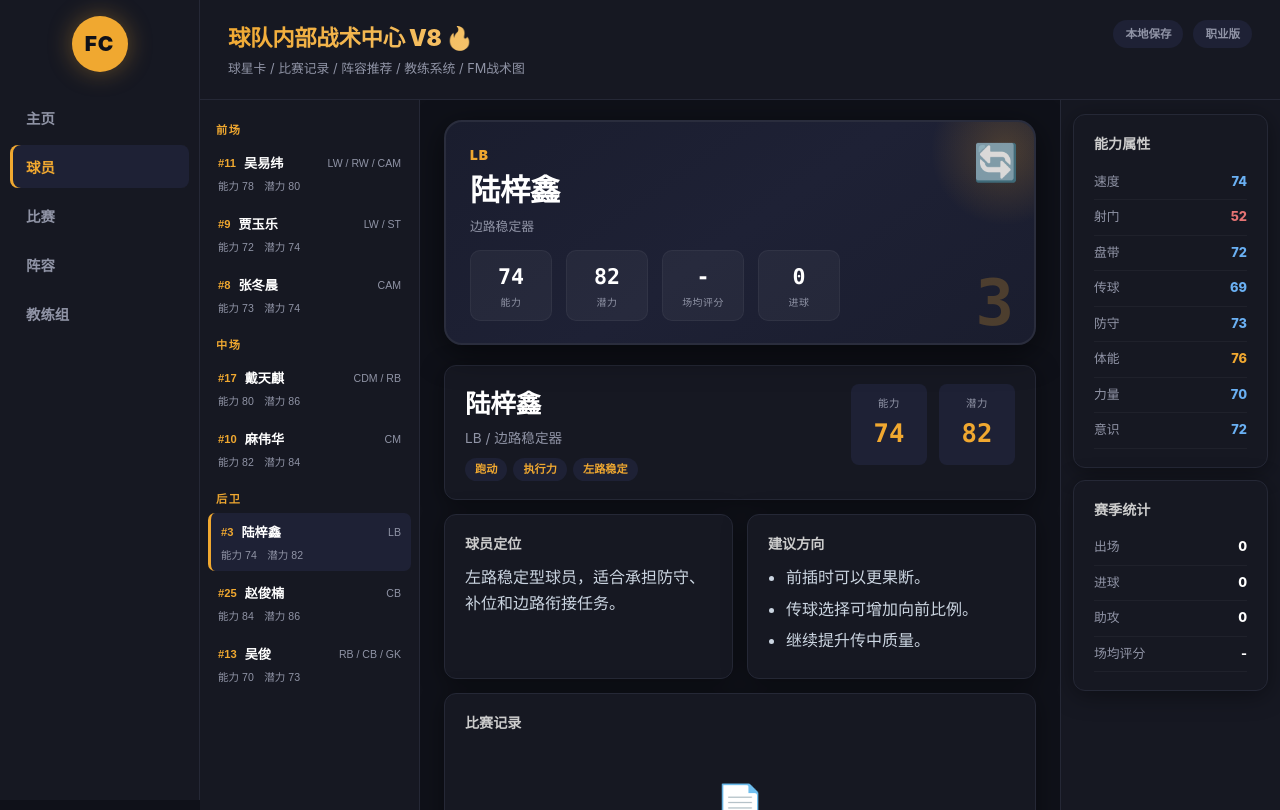
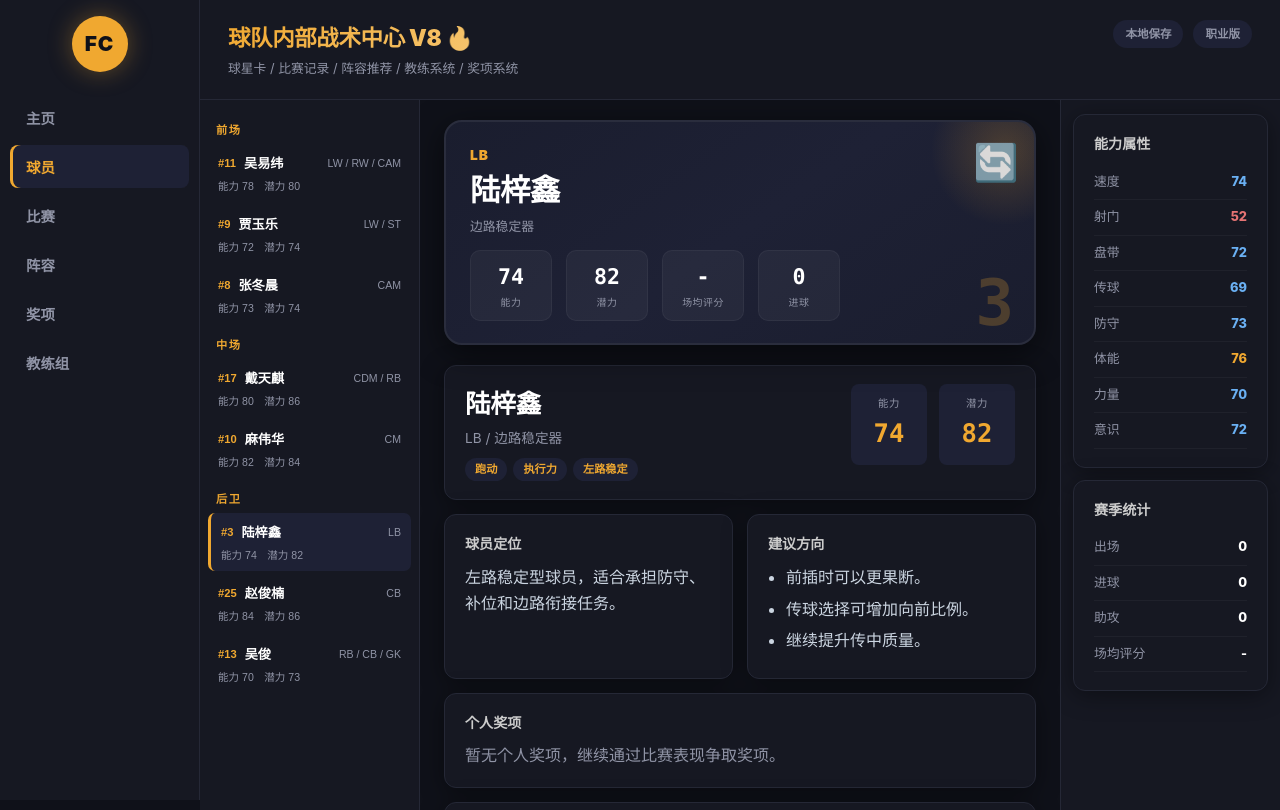
Before and after one commit to 3151918669-png/football, a React (Vite) app: page / in a window 1280 px wide. Built offline with nearby package versions, Linux system fonts and the light colour scheme.

Commit message:
Update App.jsx

```diff
--- a/src/App.jsx
+++ b/src/App.jsx
@@ -13,7 +13,16 @@ const initialPlayers = [
     tags: ["跑动", "执行力", "左路稳定"],
     summary: "左路稳定型球员，适合承担防守、补位和边路衔接任务。",
     suggestions: ["前插时可以更果断。", "传球选择可增加向前比例。", "继续提升传中质量。"],
-    attributes: { 速度: 74, 射门: 52, 盘带: 72, 传球: 69, 防守: 73, 体能: 76, 力量: 70, 意识: 72 },
+    attributes: {
+      速度: 74,
+      射门: 52,
+      盘带: 72,
+      传球: 69,
+      防守: 73,
+      体能: 76,
+      力量: 70,
+      意识: 72,
+    },
     matches: [],
   },
   {
@@ -27,7 +36,16 @@ const initialPlayers = [
     tags: ["扫荡", "拦截", "高覆盖"],
     summary: "负责中场保护，拦截对手进攻，为球队提供稳定屏障。",
     suggestions: ["注意纵向保护。", "出球时更耐心。", "领先时保持专注。"],
-    attributes: { 速度: 72, 射门: 48, 盘带: 63, 传球: 65, 防守: 82, 体能: 84, 力量: 84, 意识: 74 },
+    attributes: {
+      速度: 72,
+      射门: 48,
+      盘带: 63,
+      传球: 65,
+      防守: 82,
+      体能: 84,
+      力量: 84,
+      意识: 74,
+    },
     matches: [],
   },
   {
@@ -41,7 +59,16 @@ const initialPlayers = [
     tags: ["突破", "创造", "多位置"],
     summary: "可承担多个前场角色，适合制造进攻变化。",
     suggestions: ["增加无球跑动。", "突破后选择更果断。", "提升最后一传稳定性。"],
-    attributes: { 速度: 82, 射门: 70, 盘带: 82, 传球: 74, 防守: 50, 体能: 72, 力量: 68, 意识: 70 },
+    attributes: {
+      速度: 82,
+      射门: 70,
+      盘带: 82,
+      传球: 74,
+      防守: 50,
+      体能: 72,
+      力量: 68,
+      意识: 70,
+    },
     matches: [],
   },
   {
@@ -55,7 +82,16 @@ const initialPlayers = [
     tags: ["身体", "支点", "冲击"],
     summary: "前场力量型球员，适合承担支点和牵制任务。",
     suggestions: ["多利用身体保护球权。", "提前观察中路队友。", "背身拿球减少停顿。"],
-    attributes: { 速度: 68, 射门: 70, 盘带: 66, 传球: 58, 防守: 42, 体能: 70, 力量: 82, 意识: 66 },
+    attributes: {
+      速度: 68,
+      射门: 70,
+      盘带: 66,
+      传球: 58,
+      防守: 42,
+      体能: 70,
+      力量: 82,
+      意识: 66,
+    },
     matches: [],
   },
   {
@@ -69,7 +105,16 @@ const initialPlayers = [
     tags: ["接应", "传球", "组织"],
     summary: "适合阵地战中提供接应和短传连接。",
     suggestions: ["增加跑动参与度。", "加快处理球节奏。", "提升对抗稳定性。"],
-    attributes: { 速度: 62, 射门: 64, 盘带: 71, 传球: 73, 防守: 55, 体能: 66, 力量: 60, 意识: 70 },
+    attributes: {
+      速度: 62,
+      射门: 64,
+      盘带: 71,
+      传球: 73,
+      防守: 55,
+      体能: 66,
+      力量: 60,
+      意识: 70,
+    },
     matches: [],
   },
   {
@@ -83,7 +128,16 @@ const initialPlayers = [
     tags: ["节拍器", "组织", "出球"],
     summary: "球队进攻节奏掌控者，擅长短传和控球。",
     suggestions: ["对抗强时更早出球。", "增加无球接应。", "尝试更果断向前传球。"],
-    attributes: { 速度: 58, 射门: 60, 盘带: 76, 传球: 86, 防守: 62, 体能: 70, 力量: 58, 意识: 82 },
+    attributes: {
+      速度: 58,
+      射门: 60,
+      盘带: 76,
+      传球: 86,
+      防守: 62,
+      体能: 70,
+      力量: 58,
+      意识: 82,
+    },
     matches: [],
   },
   {
@@ -97,7 +151,16 @@ const initialPlayers = [
     tags: ["防线统帅", "站位", "补位"],
     summary: "球队后场稳定器，负责防线高度、补位和后场组织。",
     suggestions: ["高位防线时提醒队友保护距离。", "提前控制身后空间。", "更多组织队友站位。"],
-    attributes: { 速度: 72, 射门: 45, 盘带: 66, 传球: 70, 防守: 86, 体能: 80, 力量: 84, 意识: 84 },
+    attributes: {
+      速度: 72,
+      射门: 45,
+      盘带: 66,
+      传球: 70,
+      防守: 86,
+      体能: 80,
+      力量: 84,
+      意识: 84,
+    },
     matches: [],
   },
   {
@@ -111,7 +174,16 @@ const initialPlayers = [
     tags: ["多位置", "补位", "防守"],
     summary: "可在 RB、CB、GK 特殊场景中补充使用。",
     suggestions: ["位置切换时多沟通。", "防守站位更紧凑。", "门将位置可作为备用。"],
-    attributes: { 速度: 60, 射门: 40, 盘带: 55, 传球: 58, 防守: 70, 体能: 66, 力量: 68, 意识: 64 },
+    attributes: {
+      速度: 60,
+      射门: 40,
+      盘带: 55,
+      传球: 58,
+      防守: 70,
+      体能: 66,
+      力量: 68,
+      意识: 64,
+    },
     matches: [],
   },
 ];
@@ -123,22 +195,25 @@ const coachData = [
     name: "章兮兮",
     role: "主教练",
     roleKey: "head",
-    desc: "负责整体战术、首发选择与比赛决策。",
+    desc: "负责整体战术、首发选择、临场调整与比赛决策。",
     initials: "章",
+    focus: "整体战术 / 首发安排 / 比赛指挥",
   },
   {
     name: "陆梓鑫",
     role: "助理教练",
     roleKey: "assistant-player",
-    desc: "负责训练组织、球员沟通与执行反馈。",
+    desc: "负责训练组织、球员沟通、边路战术执行反馈。",
     initials: "陆",
+    focus: "训练组织 / 球员沟通 / 执行反馈",
   },
   {
     name: "杨寒",
     role: "助理教练",
     roleKey: "assistant",
-    desc: "负责数据记录、赛后复盘与战术辅助。",
+    desc: "负责数据记录、赛后复盘、阵容建议与战术辅助。",
     initials: "杨",
+    focus: "数据分析 / 赛后复盘 / 战术辅助",
   },
 ];
 
@@ -150,6 +225,11 @@ function averageRating(matches) {
 
 function totalStat(matches, key) {
   return matches.reduce((sum, m) => sum + Number(m[key] || 0), 0);
+}
+
+function getNumberValue(value) {
+  if (value === "-" || value === undefined || value === null) return 0;
+  return Number(value);
 }
 
 function getStatus(player) {
@@ -173,6 +253,21 @@ function countResults(matches) {
   });
 
   return { wins, draws, losses };
+}
+
+function getUniqueTeamMatches(players) {
+  const map = new Map();
+
+  players.forEach((player) => {
+    player.matches.forEach((match) => {
+      const key = `${match.date}-${match.opponent}`;
+      if (!map.has(key)) {
+        map.set(key, match);
+      }
+    });
+  });
+
+  return Array.from(map.values());
 }
 
 export default function App() {
@@ -235,6 +330,62 @@ export default function App() {
   }, [players]);
 
   const mvp = ranking.find((p) => p.matches.length > 0);
+
+  const awardStats = useMemo(() => {
+    const playerStats = players.map((player) => {
+      const goals = totalStat(player.matches, "goals");
+      const assists = totalStat(player.matches, "assists");
+      const avgRating = averageRating(player.matches);
+      const ratingScore = getNumberValue(avgRating);
+
+      return {
+        ...player,
+        goals,
+        assists,
+        avgRating,
+        ratingScore,
+      };
+    });
+
+    const topScorer = [...playerStats].sort(
+      (a, b) => b.goals - a.goals || b.ratingScore - a.ratingScore || b.ability - a.ability
+    )[0];
+
+    const assistKing = [...playerStats].sort(
+      (a, b) => b.assists - a.assists || b.ratingScore - a.ratingScore || b.ability - a.ability
+    )[0];
+
+    const bestDefender = [...playerStats]
+      .filter((player) => player.category === "后卫")
+      .map((player) => {
+        const defense = player.attributes?.防守 || 0;
+        const body = player.attributes?.力量 || player.attributes?.身体 || 0;
+        const awareness = player.attributes?.意识 || 0;
+
+        return {
+          ...player,
+          defenseScore: defense * 0.45 + body * 0.2 + awareness * 0.2 + player.ability * 0.15,
+        };
+      })
+      .sort((a, b) => b.defenseScore - a.defenseScore)[0];
+
+    const teamMatches = getUniqueTeamMatches(players);
+    const teamResult = countResults(teamMatches);
+    const coachMatches = teamMatches.length;
+    const coachWinRate =
+      coachMatches > 0 ? `${((teamResult.wins / coachMatches) * 100).toFixed(0)}%` : "-";
+
+    return {
+      playerStats,
+      topScorer,
+      assistKing,
+      bestDefender,
+      coachMatches,
+      coachWinRate,
+      teamResult,
+      bestCoach: coachData[0],
+    };
+  }, [players]);
 
   const bestLineup = {
     前场: [...players]
@@ -304,6 +455,7 @@ export default function App() {
     { key: "players", label: "球员" },
     { key: "matches", label: "比赛" },
     { key: "lineup", label: "阵容" },
+    { key: "awards", label: "奖项" },
     { key: "coach", label: "教练组" },
   ];
 
@@ -326,7 +478,7 @@ export default function App() {
         <header className="fm-topbar">
           <div>
             <h1>球队内部战术中心 V8 🔥</h1>
-            <p>球星卡 / 比赛记录 / 阵容推荐 / 教练系统 / FM战术图</p>
+            <p>球星卡 / 比赛记录 / 阵容推荐 / 教练系统 / 奖项系统</p>
           </div>
           <div className="top-actions">
             <span>本地保存</span>
@@ -437,6 +589,11 @@ export default function App() {
                     </section>
 
                     <section className="panel wide">
+                      <h3>个人奖项</h3>
+                      <PlayerAwardBadges player={selectedPlayer} awardStats={awardStats} />
+                    </section>
+
+                    <section className="panel wide">
                       <h3>比赛记录</h3>
                       <MatchTable matches={selectedPlayer.matches} />
                     </section>
@@ -482,7 +639,15 @@ export default function App() {
         )}
 
         {view === "matches" && (
-          <div className="match-page" style={{ padding: "20px 28px", display: "flex", flexDirection: "column", gap: "16px" }}>
+          <div
+            className="match-page"
+            style={{
+              padding: "20px 28px",
+              display: "flex",
+              flexDirection: "column",
+              gap: "16px",
+            }}
+          >
             <section className="panel">
               <h2>添加比赛记录</h2>
               <p style={{ marginBottom: "12px", color: "var(--sub)" }}>
@@ -522,7 +687,14 @@ export default function App() {
               </div>
 
               <div style={{ marginBottom: "12px" }}>
-                <label style={{ fontSize: "0.8rem", color: "var(--sub)", display: "block", marginBottom: "6px" }}>
+                <label
+                  style={{
+                    fontSize: "0.8rem",
+                    color: "var(--sub)",
+                    display: "block",
+                    marginBottom: "6px",
+                  }}
+                >
                   比赛结果：
                 </label>
                 <div className="result-btn-group">
@@ -592,6 +764,47 @@ export default function App() {
           </section>
         )}
 
+        {view === "awards" && (
+          <section className="dashboard-grid">
+            <div className="panel wide">
+              <h2>球队赛季奖项</h2>
+              <p>根据当前比赛记录和球员能力数据自动生成，后续也可以改成人工评选。</p>
+            </div>
+
+            <AwardCard
+              title="射手王"
+              icon="⚽"
+              name={awardStats.topScorer?.name || "-"}
+              value={`${awardStats.topScorer?.goals || 0} 球`}
+              desc="按进球数自动评选"
+            />
+
+            <AwardCard
+              title="助攻王"
+              icon="🎯"
+              name={awardStats.assistKing?.name || "-"}
+              value={`${awardStats.assistKing?.assists || 0} 助攻`}
+              desc="按助攻数自动评选"
+            />
+
+            <AwardCard
+              title="最佳防守队员"
+              icon="🛡️"
+              name={awardStats.bestDefender?.name || "-"}
+              value={`防守评分 ${awardStats.bestDefender?.attributes?.防守 || "-"}`}
+              desc="综合防守、力量、意识和能力值评选"
+            />
+
+            <AwardCard
+              title="最佳主教练"
+              icon="👑"
+              name={awardStats.bestCoach?.name || "-"}
+              value={`执教 ${awardStats.coachMatches} 场`}
+              desc={`胜率 ${awardStats.coachWinRate}`}
+            />
+          </section>
+        )}
+
         {view === "coach" && (
           <section className="dashboard-grid">
             <div className="panel wide">
@@ -607,6 +820,23 @@ export default function App() {
                     <div className="coach-name">{coach.name}</div>
                     <div className="coach-role">{coach.role}</div>
                     <div className="coach-desc">{coach.desc}</div>
+
+                    <div className="coach-record">
+                      <span>职责</span>
+                      <strong>{coach.focus}</strong>
+                    </div>
+
+                    <div className="coach-record">
+                      <span>执教场次</span>
+                      <strong>{awardStats.coachMatches}</strong>
+                    </div>
+
+                    <div className="coach-record">
+                      <span>当前胜率</span>
+                      <strong>{awardStats.coachWinRate}</strong>
+                    </div>
+
+                    {coach.roleKey === "head" && <div className="coach-award">👑 最佳主教练候选</div>}
                   </div>
                 ))}
               </div>
@@ -659,14 +889,17 @@ function MatchTable({ matches }) {
           {matches.map((m, i) => {
             let resultLabel = "-";
             let resultClass = "";
+
             if (m.result === "win") {
               resultLabel = "胜";
               resultClass = "win";
             }
+
             if (m.result === "draw") {
               resultLabel = "平";
               resultClass = "draw";
             }
+
             if (m.result === "loss") {
               resultLabel = "负";
               resultClass = "loss";
@@ -749,7 +982,15 @@ function StarCardEmbedded({ player }) {
       <div className="star-number">{player.number}</div>
       <div className="star-pos">{player.position}</div>
       <div className="star-name">{player.name}</div>
-      <div style={{ color: "var(--sub)", fontSize: "0.8rem", marginTop: "2px", position: "relative", zIndex: 1 }}>
+      <div
+        style={{
+          color: "var(--sub)",
+          fontSize: "0.8rem",
+          marginTop: "2px",
+          position: "relative",
+          zIndex: 1,
+        }}
+      >
         {player.role}
       </div>
 
@@ -829,3 +1070,59 @@ function FMPitch({ bestLineup, allPlayers }) {
     </div>
   );
 }
+
+function AwardCard({ title, icon, name, value, desc }) {
+  return (
+    <div className="panel award-card">
+      <div className="award-icon">{icon}</div>
+      <h2>{title}</h2>
+      <div className="award-name">{name}</div>
+      <div className="award-value">{value}</div>
+      <p>{desc}</p>
+    </div>
+  );
+}
+
+function PlayerAwardBadges({ player, awardStats }) {
+  const awards = [];
+
+  if (awardStats.topScorer?.name === player.name && awardStats.topScorer.goals > 0) {
+    awards.push({
+      icon: "⚽",
+      title: "射手王",
+      desc: `${awardStats.topScorer.goals} 球`,
+    });
+  }
+
+  if (awardStats.assistKing?.name === player.name && awardStats.assistKing.assists > 0) {
+    awards.push({
+      icon: "🎯",
+      title: "助攻王",
+      desc: `${awardStats.assistKing.assists} 助攻`,
+    });
+  }
+
+  if (awardStats.bestDefender?.name === player.name) {
+    awards.push({
+      icon: "🛡️",
+      title: "最佳防守队员",
+      desc: "防守综合评分最高",
+    });
+  }
+
+  if (!awards.length) {
+    return <p style={{ color: "var(--sub)" }}>暂无个人奖项，继续通过比赛表现争取奖项。</p>;
+  }
+
+  return (
+    <div className="player-awards">
+      {awards.map((award) => (
+        <div className="player-award-badge" key={award.title}>
+          <span>{award.icon}</span>
+          <strong>{award.title}</strong>
+          <small>{award.desc}</small>
+        </div>
+      ))}
+    </div>
+  );
+}
```
